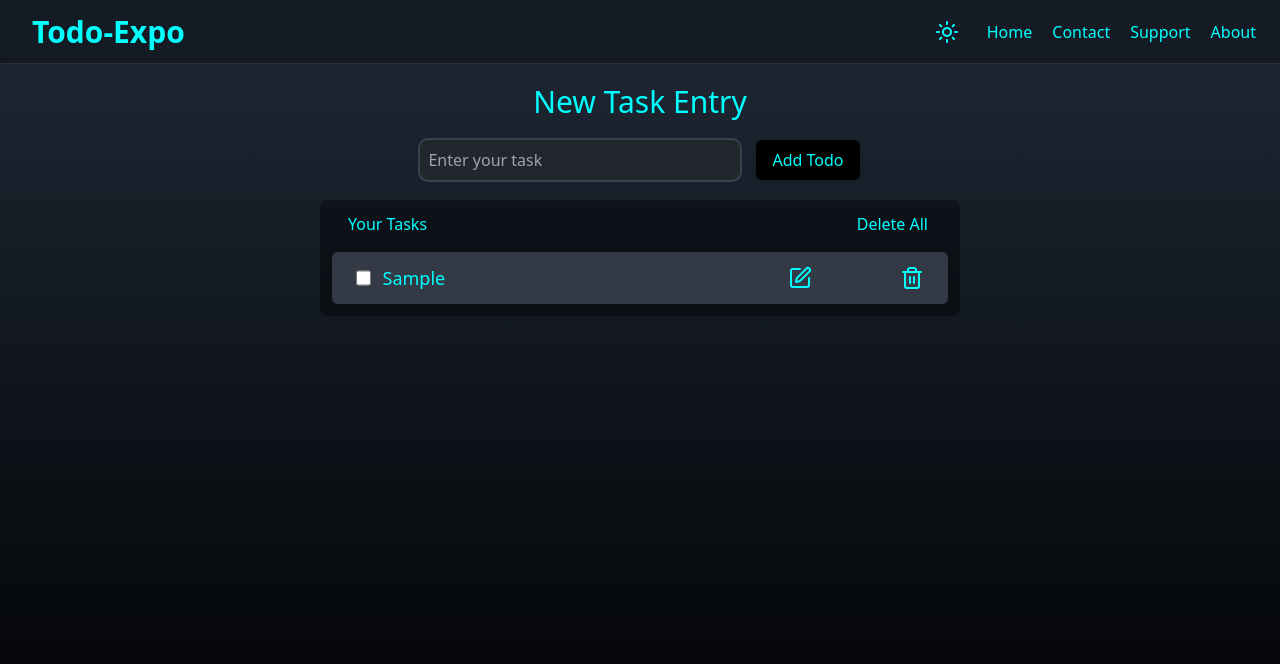
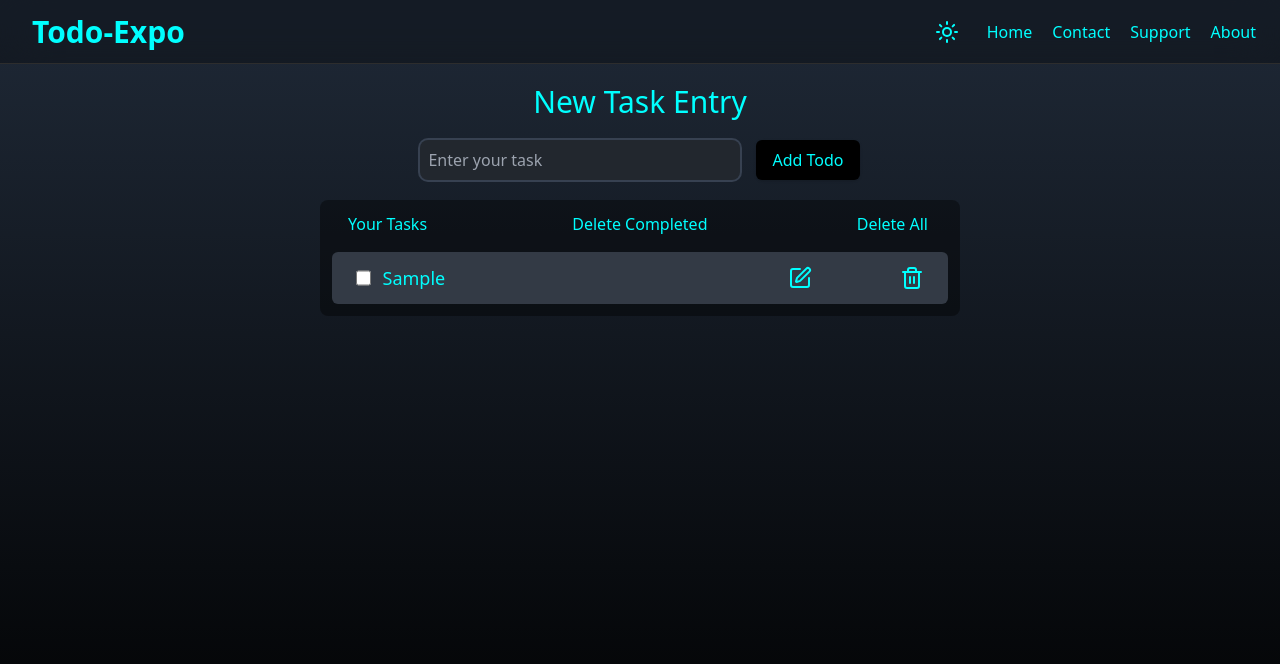
Before and after one commit to bolanpartik/task-expo, a React (Vite) app: page / in a window 1280 px wide. Both pictures are taken after typing "Sample" into the empty fields and a click on the button "Add Todo". Shown: the top 664 px of the page. Built offline with nearby package versions, Linux system fonts and the light colour scheme.

Commit message:
add button to delete completed todos

```diff
--- a/src/components/TodoCard.jsx
+++ b/src/components/TodoCard.jsx
@@ -1,9 +1,9 @@
 import TodoItem from "./TodoItem"
 
-export default function TodoCard({ allTodos, setAllTodos,todoRef}) {
+export default function TodoCard({ allTodos, setAllTodos, todoRef }) {
 
     const handleDeleteAll = () => {
-        todoRef.current=0
+        todoRef.current = 0
         setAllTodos([])
     }
 
@@ -12,6 +12,7 @@ export default function TodoCard({ allTodos, setAllTodos,todoRef}) {
             {allTodos.length > 0 ?
                 <div className="flex justify-between w-full px-4">
                     <p>Your Tasks </p>
+                    <button>Delete Completed</button>
                     <button
                         className="outline-none border-none hover:bg-customGray rounded-sm px-1"
                         onClick={handleDeleteAll}>Delete All
```
Lines whose indentation alone changed are shown as unchanged.
